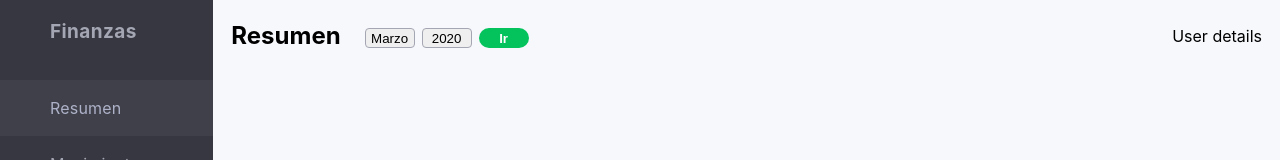
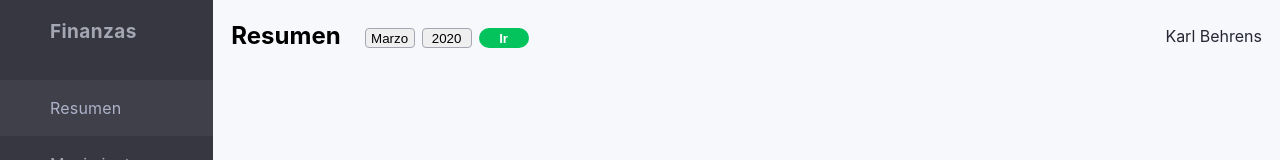
Before and after one commit to karlbehrensg/finances, a React app in the folder frontend/: page / in a window 1280 px wide. Shown: the top 160 px of the page. Built offline with nearby package versions, Linux system fonts and the light colour scheme.

Commit message:
User name component

```diff
--- a/frontend/src/components/UserHeader.js
+++ b/frontend/src/components/UserHeader.js
@@ -1,12 +1,20 @@
 import React from 'react'
 import styled from 'styled-components'
 
-const UserContainer = styled.div``
+const UserContainer = styled.div`
+  display: flex;
+  align-items: center;
+`
+
+const Name = styled.p`
+  color: rgba(37, 39, 51, 1);
+  font-size: 16px;
+`
 
 const UserHeader = () => {
   return (
     <UserContainer>
-      User details
+      <Name>Karl Behrens</Name>
     </UserContainer>
   )
 }
```
Also changed, not shown: frontend/src/assets/svg/PieChart.js (deleted, +0 -29 lines), frontend/src/assets/img/open-book.svg (deleted), frontend/src/assets/img/pie-chart.svg (deleted).
